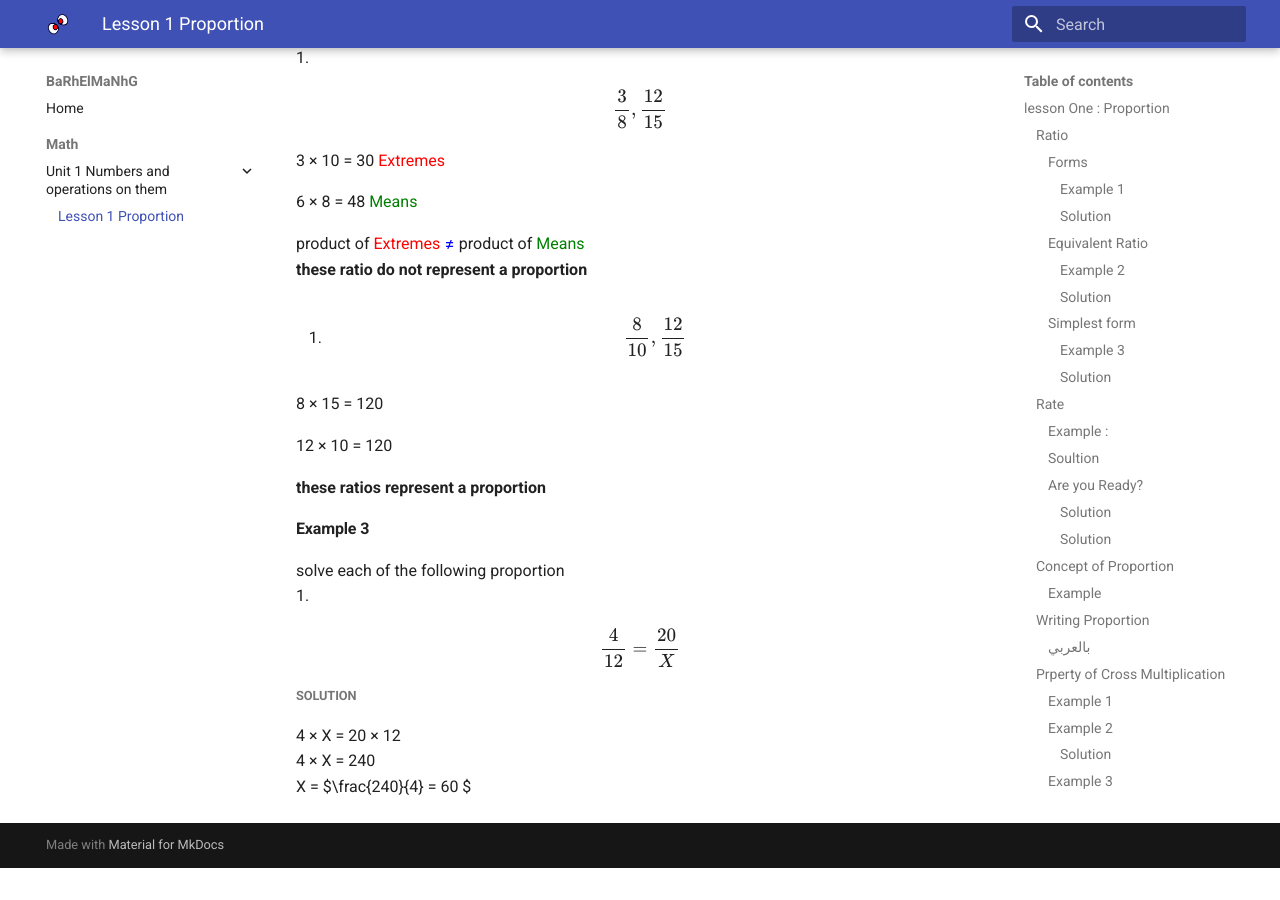
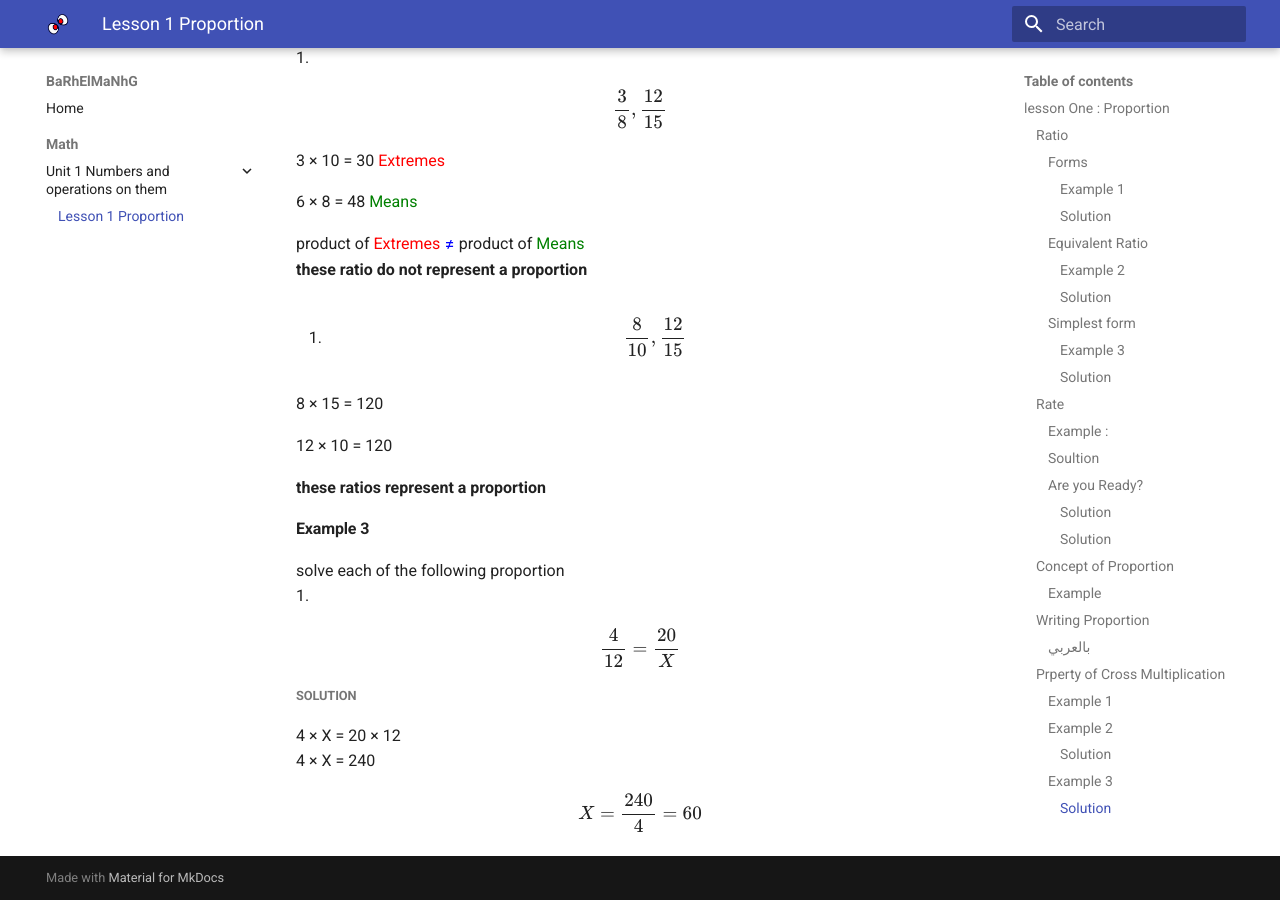
Before and after one commit to amansour-gh/educational.github.io, an MkDocs documentation site: the page built from docs/math/unit1/lesson1.md, in a window 1280 px wide and 900 px high, scrolled down 5561 px. Built offline with MkDocs 1.6.1 and Material for MkDocs 9.7.7, drawn with Linux system fonts in a browser that asks for light colours; formulas are drawn with MathJax 3; before the commit the page ends 6429 px from its top, so only the background shows below that.

Commit message:
240926-51

```diff
--- a/docs/math/unit1/lesson1.md
+++ b/docs/math/unit1/lesson1.md
@@ -180,4 +180,4 @@ $$
 ##### Solution
 4 × X = 20 × 12
 4 × X = 240
-X = $\frac{240}{4} = 60 $
+$$X = \frac{240}{4} = 60 $$
```
